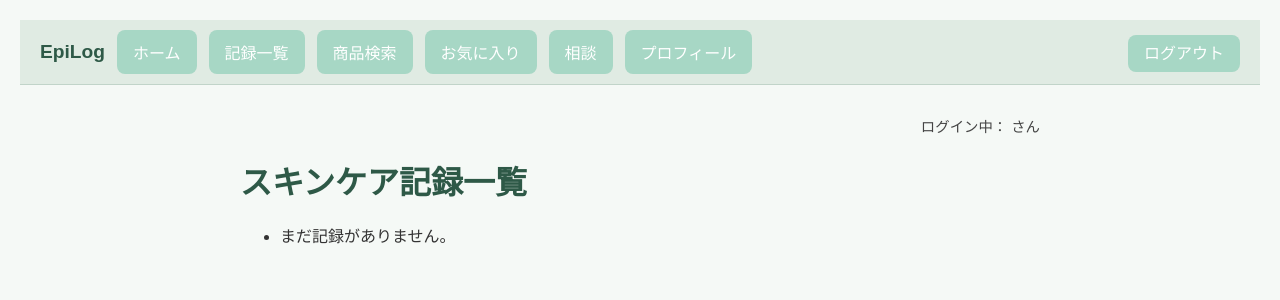
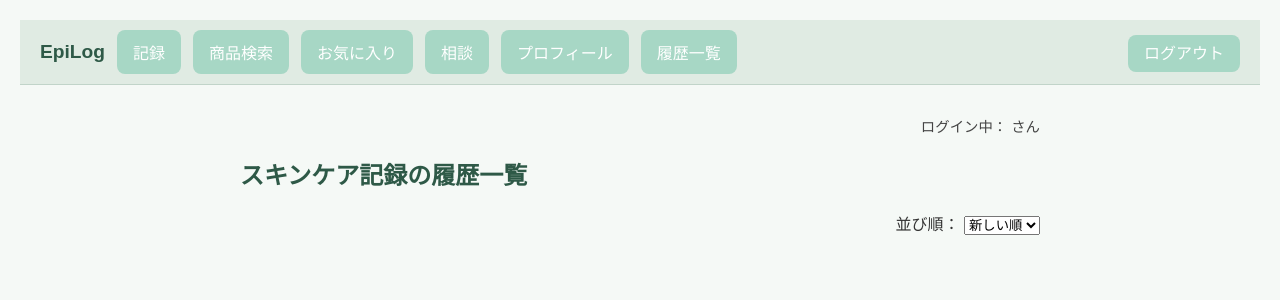
Before and after one commit to yui-mu/Epilog, a Django app: page /record/list/ in a window 1280 px wide. Shown: the top 300 px of the page. Run offline with Django 5.2, Linux system fonts and the light colour scheme; the visitor is signed in with stand-in values (Sample User, id 1); data that the repository does not hold is empty.

Commit message:
履歴一覧を評価・画像・商品付きで表示

```diff
--- a/epilog/Epilogapp/templates/base.html
+++ b/epilog/Epilogapp/templates/base.html
@@ -77,12 +77,12 @@
     <nav style="display: flex; align-items: center; justify-content: space-between;">
       <div style="display: flex; align-items: center; gap: 12px;">
       <span style="font-weight: bold; color: #2e5947; font-size: 1.2rem;">EpiLog</span>
-      <a href="{% url 'home' %}">ホーム</a>
-      <a href="{% url 'record_list' %}">記録一覧</a>
+      <a href="{% url 'home' %}">記録</a>
       <a href="{% url 'product_search' %}">商品検索</a>
       <a href="{% url 'favorite_list' %}">お気に入り</a>
       <a href="{% url 'chat' %}">相談</a>
       <a href="{% url 'profile' %}">プロフィール</a>
+      <a href="{% url 'record_list' %}">履歴一覧</a>
       {% if user.is_advisor %}
         <a href="{% url 'chat_user_list' %}">ユーザー一覧</a>
       {% endif %}
--- a/epilog/Epilogapp/templates/record_list.html
+++ b/epilog/Epilogapp/templates/record_list.html
@@ -1,25 +1,74 @@
 {% extends 'base.html' %}
+{% block content %}
 
-{% block content %}
-    <h1>スキンケア記録一覧</h1>
-    <ul>
-        {% for record in records %}
-            <li>
-                <strong>{{ record.record_date }}</strong><br>
-                 肌の調子：{{ record.get_skin_rating_display }}<br>
-                 肌の状態：{{ record.skin_condition }}<br>
-                 朝のアイテム：{{ record.morning_items }}<br>
-                 夜のアイテム：{{ record.night_items }}<br>
-                 肌悩み：{{ record.concerns }}<br>
-                 成分：{{ record.ingredients }}<br>
-                {% if record.photo %}
-                 <img src="{{ record.photo.url }}" alt="肌の写真" width="150"><br>
-                 {% endif %}
-                  <a href="{% url 'record_edit' record.pk %}">✏️ 編集</a> |
-                  <a href="{% url 'record_delete' record.pk %}">🗑️ 削除</a>
-                 <hr>
-        {% empty %}
-            <li>まだ記録がありません。</li>
-        {% endfor %}
-    </ul>
+<h2>スキンケア記録の履歴一覧</h2>
+
+<!-- 並び順選択フォーム -->
+<form method="get" style="text-align: right; margin-bottom: 20px;">
+  <label for="sort">並び順：</label>
+  <select name="sort" id="sort" onchange="this.form.submit()">
+    <option value="desc" {% if request.GET.sort == "desc" or not request.GET.sort %}selected{% endif %}>新しい順</option>
+    <option value="asc" {% if request.GET.sort == "asc" %}selected{% endif %}>古い順</option>
+  </select>
+</form>
+
+<!-- カスタムCSS -->
+<style>
+  .history-container {
+    max-width: 1000px;
+    margin: 0 auto;
+    display: flex;
+    flex-direction: column;
+    gap: 20px;
+  }
+
+  .history-card {
+    background-color: white;
+    border: 1px solid #ddd;
+    border-radius: 12px;
+    padding: 16px;
+    display: flex;
+    gap: 20px;
+    box-shadow: 0 2px 4px rgba(0,0,0,0.05);
+    align-items: flex-start;
+  }
+
+  .history-image {
+    max-width: 200px;
+    border-radius: 8px;
+  }
+
+  .history-info {
+    flex: 1;
+  }
+</style>
+
+<!-- 記録の表示エリア -->
+<div class="history-container">
+  {% for record in records %}
+    <div class="history-card">
+      {% if record.photo %}
+        <img src="{{ record.photo.url }}" alt="肌の写真" class="history-image">
+      {% endif %}
+      <div class="history-info">
+        <h3>{{ record.record_date }}</h3>
+
+        <p>
+          {% if record.skin_rating == 1 %} 😄 とても良い
+          {% elif record.skin_rating == 2 %} 🙂 良い
+          {% elif record.skin_rating == 3 %} 😐 普通
+          {% elif record.skin_rating == 4 %} 😕 やや悪い
+          {% elif record.skin_rating == 5 %} 😣 悪い
+          {% endif %}
+        </p>
+
+        <p><strong>朝：</strong> {{ record.morning_items }}</p>
+        <p><strong>夜：</strong> {{ record.night_items }}</p>
+
+        <p><a href="{% url 'record_detail' record.pk %}">詳細を見る</a></p>
+      </div>
+    </div>
+  {% endfor %}
+</div>
+
 {% endblock %}
--- a/epilog/Epilogapp/views.py
+++ b/epilog/Epilogapp/views.py
@@ -49,7 +49,9 @@ def record_create_view(request):
 
 @login_required
 def record_list_view(request):
-    records = SkincareRecord.objects.filter(user=request.user).order_by('-record_date')
+    sort = request.GET.get('sort', 'desc')
+    order = '-record_date' if sort == 'desc' else 'record_date'
+    records = SkincareRecord.objects.filter(user=request.user).order_by(order)
     return render(request, 'record_list.html', {'records': records})
 
 @login_required
```
